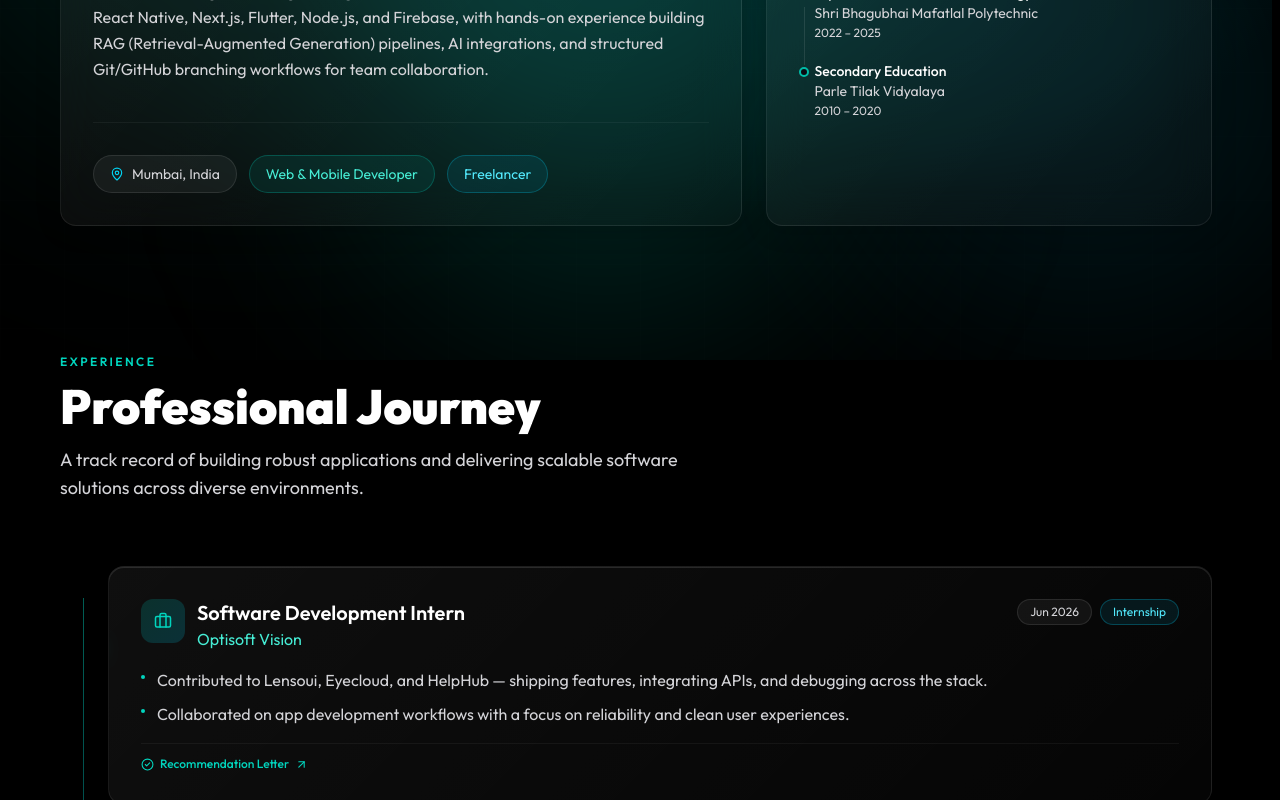
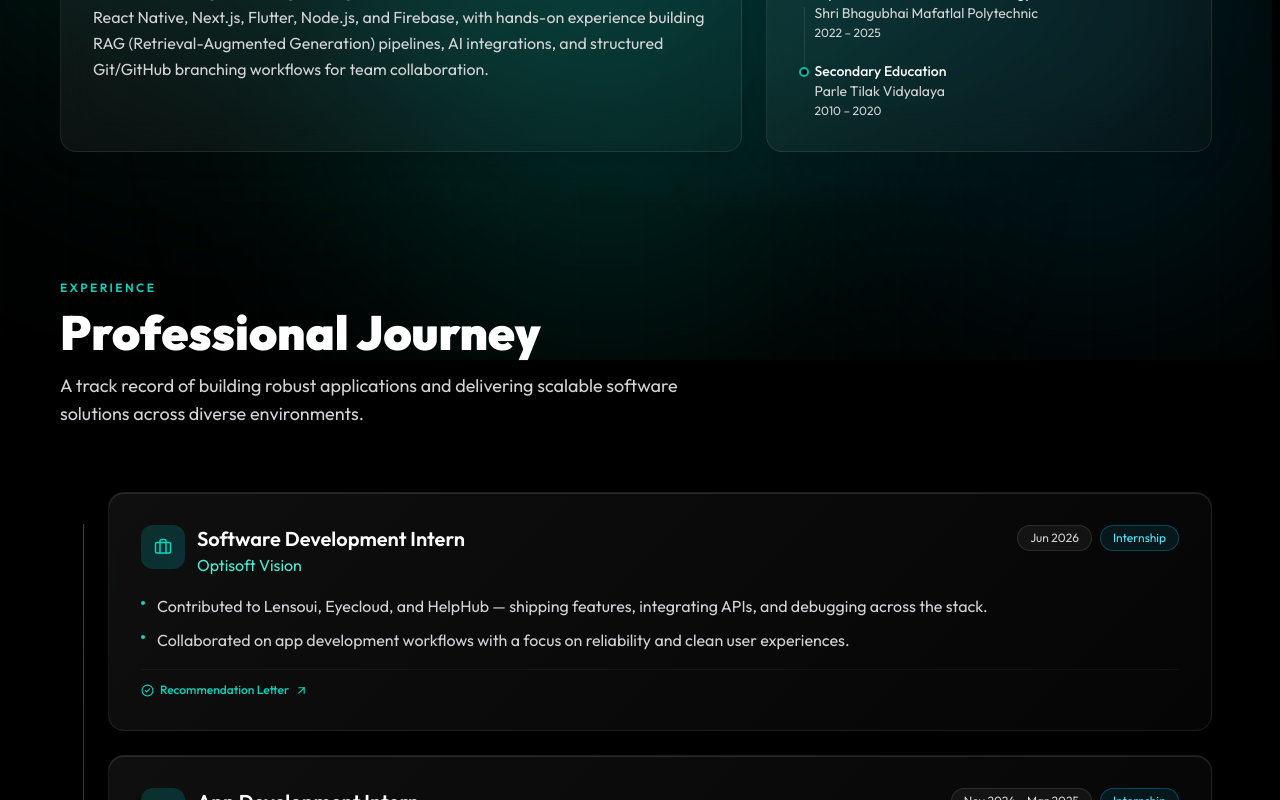
Before and after one commit to bhavya-darjii/Bhavya-Portfolio, a Next.js app: page / in a window 1280 px wide. Shown: the part 1240-2040 px from the top of the page. Built offline with nearby package versions, Linux system fonts and the light colour scheme.

Commit message:
Removed 3 pills in the Introduction card

```diff
--- a/src/components/sections/About.tsx
+++ b/src/components/sections/About.tsx
@@ -3,7 +3,7 @@
 import { motion } from "framer-motion";
 import { GlassCard } from "@/components/ui/GlassCard";
 import { personal, education } from "@/data/portfolio";
-import { GraduationCap, MapPin } from "lucide-react";
+import { GraduationCap } from "lucide-react";
 
 export function SectionHeading({
   label,
@@ -60,19 +60,6 @@ export function About() {
                 {personal.profileSummary}
               </p>
             </div>
-
-            <div className="mt-10 flex flex-wrap gap-3 border-t border-white/5 pt-8">
-              <span className="inline-flex items-center gap-2 rounded-full border border-white/10 bg-white/5 px-4 py-2 text-sm text-zinc-300">
-                <MapPin size={14} className="text-cyan-400" />
-                {personal.location}
-              </span>
-              <span className="rounded-full border border-teal-500/30 bg-teal-500/10 px-4 py-2 text-sm text-teal-300">
-                Web & Mobile Developer
-              </span>
-              <span className="rounded-full border border-cyan-500/30 bg-cyan-500/10 px-4 py-2 text-sm text-cyan-300">
-                Freelancer
-              </span>
-            </div>
           </GlassCard>
 
           <GlassCard className="lg:col-span-2" delay={0.2}>
--- a/src/components/sections/Hero.tsx
+++ b/src/components/sections/Hero.tsx
@@ -140,7 +140,7 @@ export function Hero({ loaded = true }: { loaded?: boolean }) {
                       Global Mindset
                     </span>
                     <p className="text-[9px] font-medium uppercase tracking-[0.12em] leading-relaxed whitespace-nowrap" style={{ color: "rgba(0,0,0,0.45)" }}>
-                      Building solutions<br />that create an impact
+                      Building solutions<br />creating an impact
                     </p>
                   </div>
                 </div>
--- a/src/components/sections/Testimonials.tsx
+++ b/src/components/sections/Testimonials.tsx
@@ -58,15 +58,15 @@ export function Testimonials() {
 
   return (
     <section id="testimonials" className="relative px-4 py-12 md:px-6 md:py-16">
-      <div className="mx-auto max-w-4xl">
+      <div className="mx-auto max-w-6xl">
         <SectionHeading
           label="Endorsements"
           title="Recommendations"
-          description="Verifiable feedback and letters of recommendation from founders I've worked with."
+          description="Hear it from the amazing founders I've worked with."
         />
 
         {/* Minimal Text Slide Container */}
-        <div className="relative min-h-[190px] md:min-h-[170px] flex flex-col justify-center">
+        <div className="mx-auto max-w-4xl relative min-h-[190px] md:min-h-[170px] flex flex-col justify-center">
           <AnimatePresence mode="wait" custom={direction}>
             <motion.div
               key={active.id}
```
Also changed, not shown: 1 other file (tests, documents, lock files or other folders).
